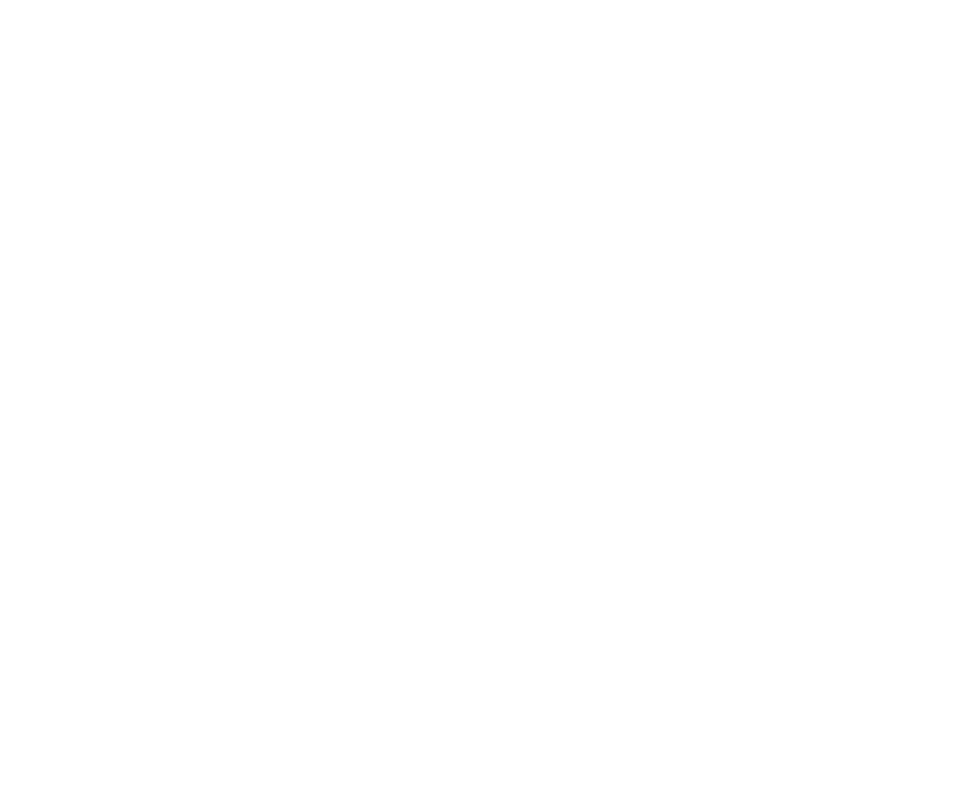
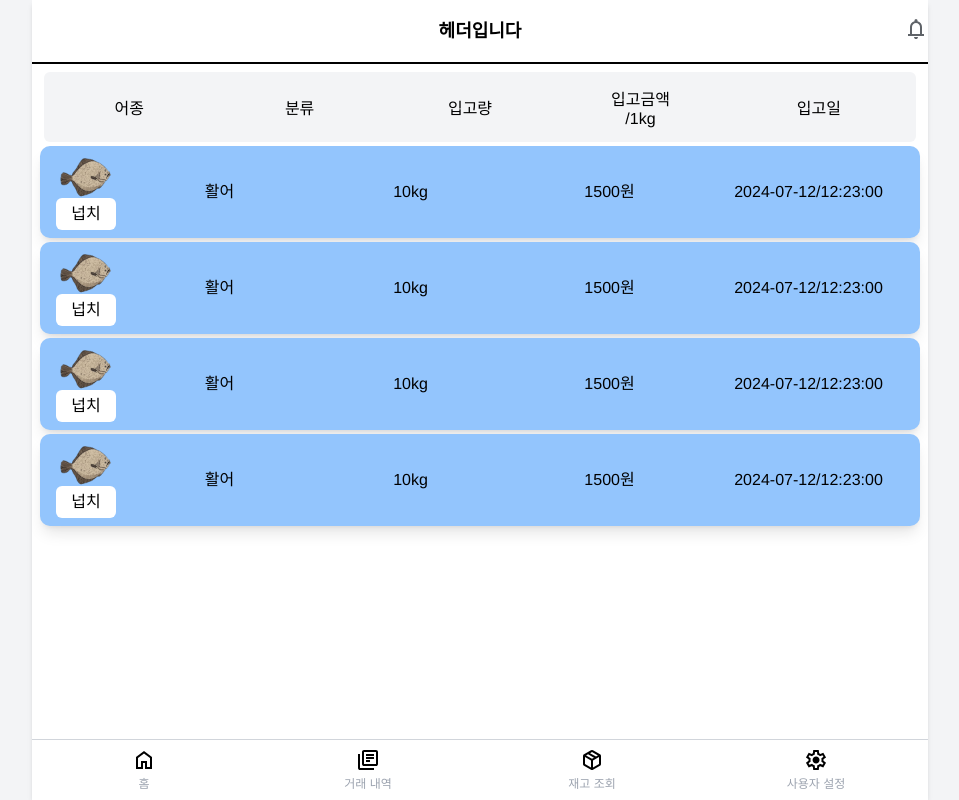
Before and after one commit to 8-palbochae/seahere, a React (Create React App) app in the folder frontend/: page /incomingList in a window 1280 px wide. Before the commit this address had no page. Shown: the whole page, without its empty margins (160-1119 px from the left). Built offline with nearby package versions, Linux system fonts and the light colour scheme; a web font is replaced by a local one.

Commit message:
Design: 입고리스트 디자인 완료

```diff
--- a/frontend/src/App.js
+++ b/frontend/src/App.js
@@ -22,6 +22,7 @@
 
 import OutgoingReqList from "./pages/OutgoingReqList";
 import Alarm from "./components/setting/alarm/Alarm";
+import IncomingList from "./pages/IncomingList";
 function App() {
 	return (
 		<div className="flex justify-center items-center bg-gray-100 jsu">
@@ -48,14 +49,10 @@
 						<Route path="/inventory" element={<InventoryView />} />
 						<Route path="/incoming" element={<Income />} />
 						<Route path="/outgoing" />
-						<Route
-							path="/outgoingList"
-							element={<OutgoingList />}
-						/>
-						<Route
-							path="/outgoingReqList"
-							element={<OutgoingReqList />}
-						/>
+						<Route path="/outgoingList" element={<OutgoingList />}/>
+						<Route path="/outgoingReqList" element={<OutgoingReqList />}/>
+						<Route path="/incomingList" element={<IncomingList />} />
+
 					</Route>
 					<Route path="/" element={<LoginChoice />} h />
 					<Route path="/signup-choice" element={<SignUpChoice />} />
--- /dev/null
+++ b/frontend/src/components/incoming/IncomingListComponent.jsx
@@ -0,0 +1,15 @@
+import React from 'react';
+import IncomingListItem from './IncomingListItem';
+
+const IncomingListComponent = () => {
+    return (
+        <div className="space-y-1"> {/*ListItem 간의 gap*/}
+            <IncomingListItem />
+            <IncomingListItem />
+            <IncomingListItem />
+            <IncomingListItem />
+        </div>
+    );
+};
+
+export default IncomingListComponent;
--- /dev/null
+++ b/frontend/src/components/incoming/IncomingListItem.jsx
@@ -0,0 +1,39 @@
+import React from 'react';
+import nupchiIcon from '../../assets/history/nupchi-icon.png';
+
+const IncomingListItem = () => {
+    return (
+        <div className="w-full px-2">
+            <div className="relative w-full bg-blue-300 rounded-[10px] shadow-lg px-4 py-4 overflow-hidden flex items-center">
+                <div className="relative flex items-center mr-2">
+                    <img className="w-[60px] h-[60px] object-cover relative bottom-4" alt="Image" src={nupchiIcon} />
+                    <div className="absolute top-[60%] left-0 right-0 text-center text-black font-normal text-base rounded-md px-2 py-1 bg-white bg-opacity-100">
+                        넙치
+                    </div>
+                </div>
+                <div className="text-center flex-1">
+                    <div className="text-black font-normal text-base">
+                        활어
+                    </div>
+                </div>
+                <div className="text-center flex-1 mr-2">
+                    <div className="text-black font-normal text-base">
+                        10kg
+                    </div>
+                </div>
+                <div className="text-center flex-1 mr-2">
+                    <div className="text-black font-normal text-base">
+                        <span>1500원</span>
+                    </div>
+                </div>
+                <div className="text-center flex-1">
+                    <div className="text-black font-normal text-base">
+                        2024-07-12/12:23:00
+                    </div>
+                </div>
+            </div>
+        </div>
+    );
+};
+
+export default IncomingListItem;
--- /dev/null
+++ b/frontend/src/components/incoming/IncomingListTitle.jsx
@@ -0,0 +1,29 @@
+import React from 'react';
+
+const IncomingListTitle = () => {
+    return (
+        <div className="w-full px-3">
+            <div className="w-full h-[70px] bg-gray-100 flex items-center justify-between px-0 rounded-md">
+                <div className="font-normal text-black text-base text-center leading-[normal] whitespace-nowrap flex-1">
+                    어종
+                </div>
+                <div className="font-normal text-black text-base text-center leading-[normal] whitespace-nowrap flex-1">
+                    분류
+                </div>
+                <div className="font-normal text-black text-base text-center leading-[normal] whitespace-nowrap flex-1">
+                    입고량
+                </div>
+                <div className="font-normal text-black mr-2 text-base text-center leading-[normal] whitespace-nowrap flex-1">
+                    입고금액
+                    <br />
+                    /1kg
+                </div>
+                <div className="font-normal text-black mr-3 text-base text-center leading-[normal] whitespace-nowrap flex-1">
+                    입고일
+                </div>
+            </div>
+        </div>
+    );
+};
+
+export default IncomingListTitle;
--- /dev/null
+++ b/frontend/src/pages/IncomingList.jsx
@@ -0,0 +1,18 @@
+import React from 'react';
+import IncomingListTitle from '../components/incoming/IncomingListTitle';
+import IncomingListComponent from '../components/incoming/IncomingListComponent';
+
+const IncomingList = () => {
+    return (
+        <div>
+        <div className="mt-2">
+            <IncomingListTitle />
+        </div>
+        <div className="mt-1">
+            <IncomingListComponent />
+        </div>
+        </div>
+    );
+};
+
+export default IncomingList;
```
